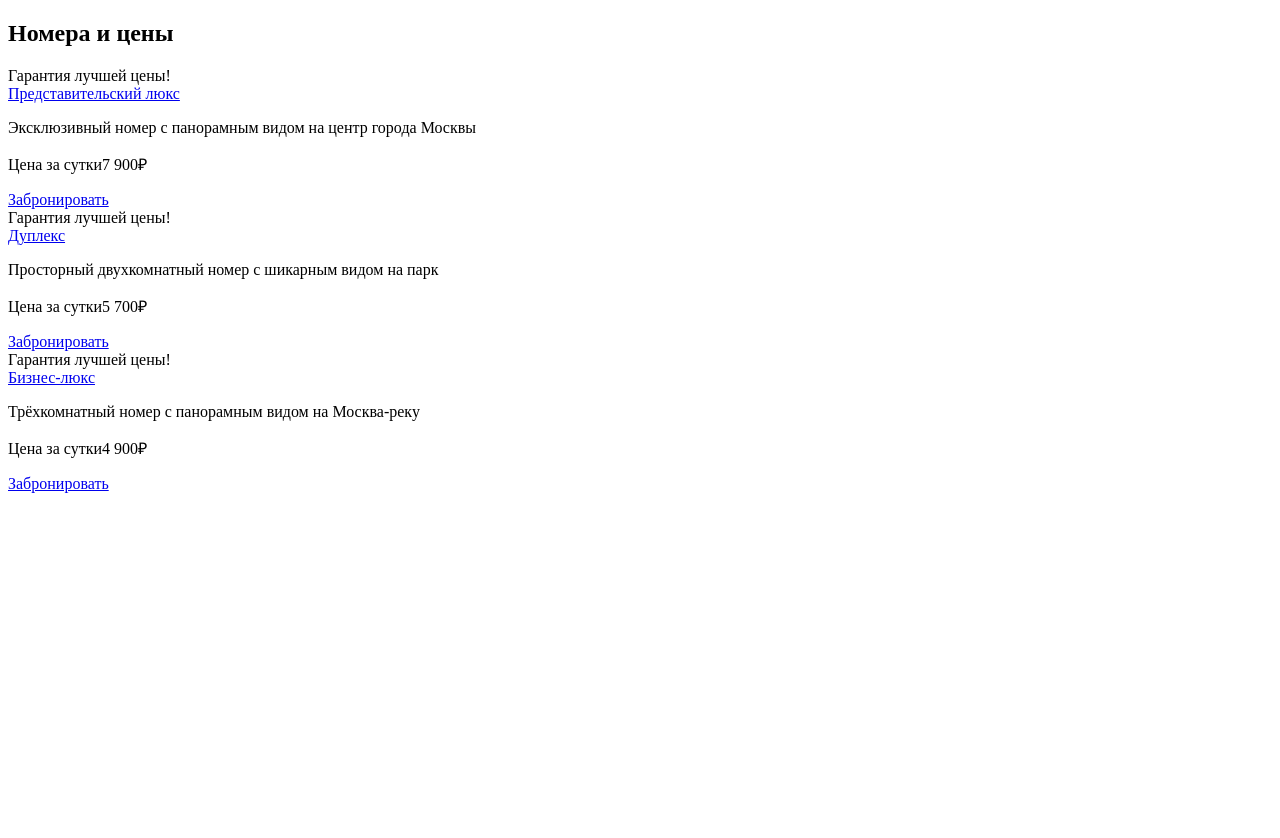
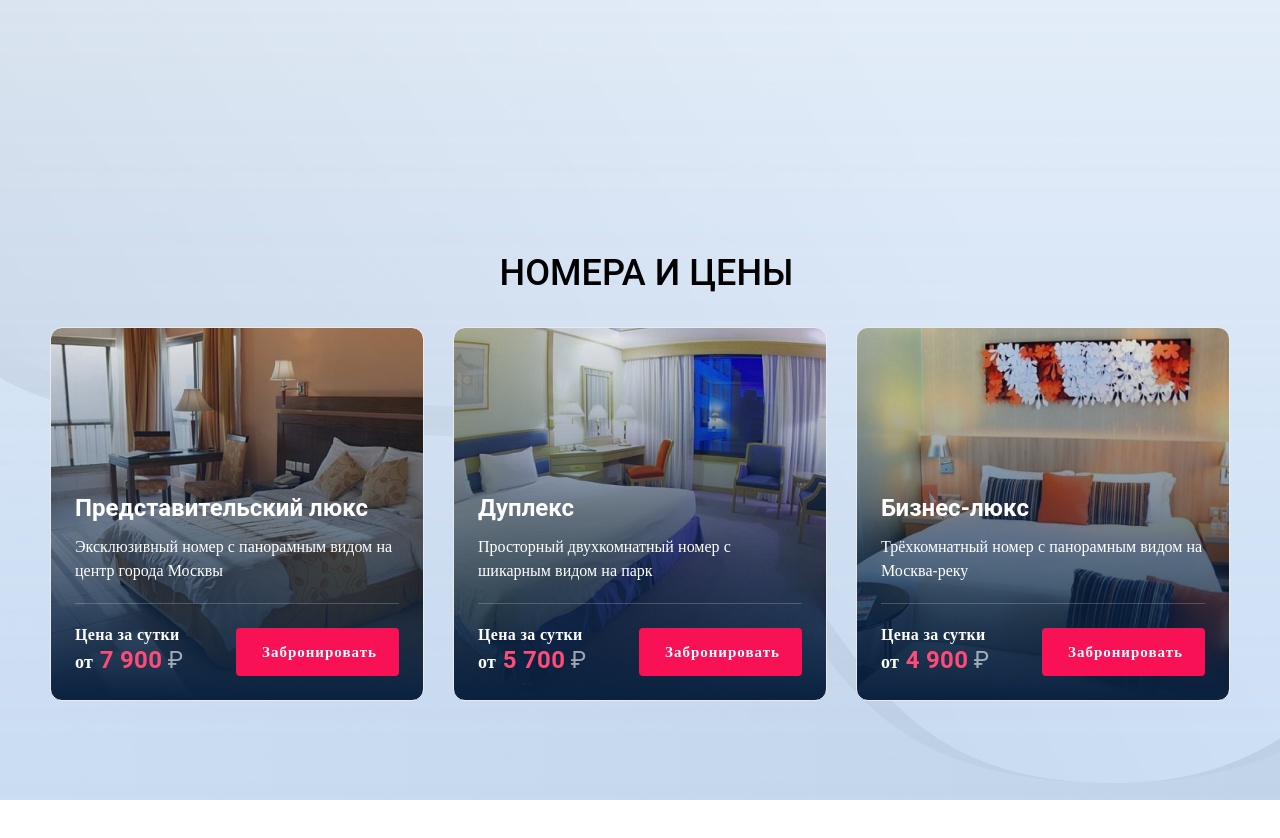
Before and after one commit to maselka/roomsAndPrices, a plain HTML site: page index.html in a window 1280 px wide. Before the commit the page ends 800 px from the top, so only its background shows below. Drawn offline with nearby package versions, Linux system fonts and the light colour scheme.

Commit message:
прописал ситили, прописал скрипты, изменения в html верстке, загрузил картинки

```diff
--- /dev/null
+++ b/css/style.css
@@ -0,0 +1,387 @@
+* {
+  margin: 0;
+  padding: 0;
+
+  background: none;
+}
+
+.page-background {
+  position: fixed;
+  z-index: -1;
+
+  height: 100%;
+  width: 100%;;
+
+  background:url("../image/background.png") no-repeat center center;
+  background-size: cover;
+}
+
+.page-content {
+  padding: 24px 15px;
+}
+
+.page-title {
+  padding-left: 2px;
+  padding-bottom: 23px;
+
+  font-family: Roboto, serif;
+  font-style: normal;
+  font-size: 24px;
+  line-height: 32px;
+  font-weight: bold;
+  color: #000000;
+  text-transform: uppercase;
+  text-align: center;
+}
+
+.rooms {
+  display: flex;
+  flex-direction: column;
+  justify-content: space-around;
+  padding-left: 1px;
+  margin: 0 auto;
+  max-width: 290px;
+}
+
+.rooms_item {
+  position: relative;
+
+  display: flex;
+  height: 347px;
+  margin-bottom: 32px;
+  justify-content: center;
+
+  border: 1px solid #EAEAEA;
+  border-radius: 13px;
+  overflow: hidden;
+  background: linear-gradient(180deg, rgba(10, 34, 64, 0.1) 0%, #0A2240 100%);
+}
+
+.rooms_item:hover .guarantee-price {
+  position: absolute;
+  top: 24px;
+  left: 24px;
+
+  display: flex;
+}
+
+.rooms_item:hover .guarantee-price_text {
+  padding: 6px 16px;
+
+  font-style: normal;
+  font-weight: bold;
+  font-size: 14px;
+  font-family: Roboto, serif;
+  color: #FFFFFF;
+
+  background: #FF7647;
+}
+
+.guarantee-price,
+.rooms .reserved .guarantee-price {
+  display: none;
+}
+
+.room_container {
+  display: flex;
+  flex-direction: column;
+  justify-content: flex-end;
+  padding: 0 21px 21px;
+}
+
+.room_photo {
+  position: absolute;
+  z-index: -1;
+
+  height: 100%;
+
+  background: #2D507C;
+}
+
+.room_description {
+  margin-bottom: 18px;
+
+  border-bottom: 1px solid rgba(255, 255, 255, 0.2);
+}
+
+.room_title {
+  display: block;
+  margin-bottom: 8px;
+
+  font-style: normal;
+  font-weight: bold;
+  font-size: 20px;
+  line-height: 32px;
+  font-family: Roboto, serif;
+  text-decoration: none;
+  color: #FFFFFF;
+}
+
+.room_title:hover {
+  text-decoration: underline;
+}
+
+.room_title:active {
+  color: rgba(255, 255, 255, 0.5);
+  text-decoration: none;
+}
+
+.room_text {
+  display: block;
+  margin-bottom: 20px;
+
+  font-style: normal;
+  font-weight: normal;
+  font-size: 14px;
+  line-height: 21px;
+  font-family: Open Sans, serif;
+  color: #FFFFFF;
+}
+
+.reserve_text {
+  display: block;
+  margin-bottom: 15px;
+
+  font-style: normal;
+  font-weight: bold;
+  font-size: 14px;
+  line-height: 21px;
+  font-family: Open Sans, serif;;
+  letter-spacing: 0.3px;
+  color: #FFFFFF;
+}
+
+.reserve_text__from {
+  font-size: 17px;
+  line-height: 24px;
+}
+
+.reserve_text__price {
+  font-style: normal;
+  font-weight: bold;
+  font-size: 20px;
+  line-height: 32px;
+  font-family: Roboto, serif;
+  color: #FF4B77;
+}
+
+.reserve_text__rub {
+  font-style: normal;
+  font-weight: normal;
+  font-size: 20px;
+  line-height: 32px;
+  font-family: Roboto, serif;
+  color: rgba(255, 255, 255, 0.6);
+}
+
+.reserve_btn {
+  display: block;
+  padding: 8px 0 10px 3px;
+
+  font-style: normal;
+  font-weight: bold;
+  font-size: 14px;
+  line-height: 24px;
+  font-family: Open Sans, serif;
+  letter-spacing: 0.3px;
+  color: #FFFFFF;
+  text-decoration: none;
+  text-align: center;
+
+  background: #F91155;
+  border-radius: 3px;
+}
+
+.reserve_btn:hover {
+  background: #D8003F;
+  box-shadow: 0 4px 4px rgba(0, 0, 0, 0.25);
+}
+
+.reserve_btn:active {
+  color: #F9637C;
+
+  background: #D8003F;
+}
+
+.reserved .room_container{
+  background: rgba(255, 255, 255, 0.4);
+}
+
+
+.reserved .reserved_text {
+  display: block;
+}
+
+.reserved_text {
+  position: absolute;
+  bottom: 0;
+
+  display: none;
+  width: 100%;
+  padding: 54px 0;
+
+  font-style: normal;
+  font-weight: normal;
+  font-size: 14px;
+  line-height: 21px;
+  font-family: Open Sans, serif;
+  text-align: center;
+  color: #FFFFFF;
+
+  background: #3C3E43;
+}
+
+.reserved_text__link {
+  color: #FF4B77;
+}
+
+.visually-hidden {
+  position: absolute;
+  width: 1px;
+  height: 1px;
+  margin: -1px;
+  border: 0;
+  padding: 0;
+  white-space: nowrap;
+  clip-path: inset(100%);
+  clip: rect(0 0 0 0);
+  overflow: hidden;
+}
+
+@media all and (min-width: 768px) {
+  .page-content {
+    padding: 28px 20px;
+  }
+
+  .page-title {
+    padding-bottom: 25px;
+
+    font-weight: 500;
+    font-size: 36px;
+    line-height: 55px;
+  }
+
+  .rooms {
+    flex-flow: row wrap;
+    max-width: 728px;
+  }
+
+  .rooms_item {
+    width: 336px;
+    height: 420px;
+    margin-bottom: 34px;
+
+    border-radius: 10px;
+  }
+
+  .room_container {
+    padding: 0 24px 24px;
+  }
+
+  .room_description {
+    margin-bottom: 16px;
+  }
+
+  .room_title {
+    margin-bottom: 10px;
+
+    font-size: 24px;
+    line-height: 32px;
+  }
+
+  .room_text {
+    margin-bottom: 21px;
+
+    font-size: 16px;
+    line-height: 24px;
+  }
+
+  .reserve_text {
+    margin-bottom: 16px;
+
+    font-size: 16px;
+    line-height: 25px;
+  }
+
+  .reserve_text__from {
+    font-size: 18px;
+  }
+
+  .reserve_text__price {
+    margin-left: 2px;
+
+    font-size: 24px;
+    line-height: 31px;
+  }
+
+  .reserve_text__rub {
+    margin-left: 1px;
+
+    font-size: 23px;
+    line-height: 30px;
+  }
+
+  .reserve_btn {
+    padding: 11px 0 13px 3px;
+
+    letter-spacing: 1px;
+    font-size: 15px;
+
+    border-radius: 4px;
+  }
+
+  .reserved_text {
+    padding: 60px 0 ;
+  }
+}
+
+@media all and (min-width: 1280px) {
+  .page-content {
+    padding: 246px 50px;
+  }
+
+  .page-title {
+    padding-left: 13px;
+    padding-bottom: 26px;
+  }
+
+  .rooms {
+    padding: 0;
+    max-width: 1180px;
+    justify-content: space-between;
+
+  }
+
+  .rooms_item {
+    width: 372px;
+    height: 372px;
+    margin-bottom: 0;
+
+    border-radius: 12px;
+  }
+
+  .room_description {
+    margin-bottom: 20px;
+  }
+
+  .reserve {
+    display: flex;
+    justify-content: space-between;
+    align-items: flex-end;
+  }
+
+  .reserve_text {
+    margin-bottom: 0;
+    margin-right: 29px;
+
+    line-height: 21px;
+  }
+
+  .reserve_btn {
+    padding: 11px 22px 13px 26px;
+  }
+
+  .reserved_text {
+    padding: 25px 0 29px;
+  }
+}
--- a/index.html
+++ b/index.html
@@ -1,69 +1,104 @@
 <!DOCTYPE html>
 <html lang="ru">
   <head>
+    <link href="https://fonts.googleapis.com/css?family=Open+Sans:400,600,300" rel="stylesheet">
+    <link rel="stylesheet" href="css/style.css">
     <meta charset="UTF-8">
-    <title>Rooms And Prices</title>
+    <meta name="viewport" content="width=device-width, initial-scale=1" />
+    <title>Номера и цены</title>
   </head>
   <body>
-    <article>
-      <h1>Номера и цены</h1>
-      <section>
-        <div>
-          <div>
-            <span>Гарантия лучшей цены!</span>
-          </div>
-          <a href="#">Представительский люкс</a>
-          <p>
+    <div class="page-background"></div>
+    <article class="page-content">
+      <h1 class="page-title">Номера и цены</h1>
+      <div class="rooms">
+        <section class="rooms_item">
+          <img class="room_photo" src="image/executive-suite.jpg" alt="Представительский люкс">
+          <div class="room_container">
+            <div class="room_description">
+              <h2><a class="room_title" href="#">Представительский люкс</a></h2>
+              <p class="room_text">
                 Эксклюзивный номер с панорамным видом на центр города Москвы
               </p>
             </div>
-        <div>
-          <p>
-            Цена за сутки<span>7 900</span><span>₽</span>
+            <div class="reserve">
+              <p class="reserve_text">
+                Цена за сутки<br>
+                <span class="reserve_text__from"> от</span>
+                <span class="reserve_text__price"> 7 900</span>
+                <span class="reserve_text__rub"> ₽</span>
               </p>
-          <a href="#">
-            <span>Забронировать</span>
+              <a class="reserve_btn" href="#">
+                Забронировать
               </a>
             </div>
+          </div>
+          <p class="reserved_text">
+            Номер зарезервирован
+            <br>
+            Перейти к<span class="reserved_text__link"> оплате</span>
+          </p>
         </section>
-      <section>
-        <div>
-          <div>
-            <span>Гарантия лучшей цены!</span>
+        <section class="rooms_item">
+          <img class="room_photo" src="image/duplex.jpg" alt="Дуплекс">
+          <div class="room_container">
+            <div class="guarantee-price">
+              <span class="guarantee-price_text">Гарантия лучшей цены!</span>
+              <img class="guarantee-price_icon" src="image/icon-discount.png" alt="">
             </div>
-          <a href="#">Дуплекс</a>
-          <p>
+            <div class="room_description">
+              <h2><a class="room_title" href="#">Дуплекс</a></h2>
+              <p class="room_text">
                 Просторный двухкомнатный номер с шикарным видом на парк
               </p>
             </div>
-        <div>
-          <p>
-            Цена за сутки<span>5 700</span><span>₽</span>
+            <div class="reserve">
+              <p class="reserve_text">
+                Цена за сутки<br>
+                <span class="reserve_text__from"> от</span>
+                <span class="reserve_text__price"> 5 700</span>
+                <span class="reserve_text__rub"> ₽</span>
               </p>
-          <a href="#">
-            <span>Забронировать</span>
+              <a class="reserve_btn" href="#">
+                Забронировать
               </a>
             </div>
+          </div>
+          <p class="reserved_text">
+            Номер зарезервирован
+            <br>
+            Перейти к<span class="reserved_text__link"> оплате</span>
+          </p>
         </section>
-      <section>
-        <div>
-          <div>
-            <span>Гарантия лучшей цены!</span>
-          </div>
-          <a href="#">Бизнес-люкс</a>
-          <p>
+        <section class="rooms_item">
+          <img class="room_photo reserved_background" src="image/business-suite.jpg" alt="Бизнес-люкс">
+          <div class="room_container">
+            <div class="room_description">
+              <h2><a class="room_title" href="#">Бизнес-люкс</a></h2>
+              <p class="room_text">
                 Трёхкомнатный номер с панорамным видом на Москва-реку
               </p>
             </div>
-        <div>
-          <p>
-            Цена за сутки<span>4 900</span><span>₽</span>
+            <div class="reserve">
+              <p class="reserve_text">
+                Цена за сутки<br>
+                <span class="reserve_text__from"> от</span>
+                <span class="reserve_text__price"> 4 900</span>
+                <span class="reserve_text__rub"> ₽</span>
               </p>
-          <a href="#">
-            <span>Забронировать</span>
+              <a class="reserve_btn" href="#">
+                Забронировать
               </a>
             </div>
+          </div>
+          <p class="reserved_text">
+            Номер зарезервирован
+            <br>
+            Перейти к<span class="reserved_text__link"> оплате</span>
+          </p>
         </section>
+      </div>
     </article>
+    <script src="js/script.js"></script>
   </body>
 </html>
--- /dev/null
+++ b/js/script.js
@@ -0,0 +1,20 @@
+let reserveButtons = document.getElementsByClassName("reserve_btn");
+
+for( let i = 0; i < reserveButtons.length; i++) {
+    reserveButtons[i].addEventListener("click", reserveButtonHandler);
+}
+
+function reserveButtonHandler (e) {
+    e.target.offsetParent.addEventListener("mouseleave", addReserved);
+}
+
+function addReserved (e) {
+    e.target.classList.add("reserved");
+    e.target.removeEventListener("mouseleave", addReserved);
+    e.target.addEventListener("click", removeReserved);
+}
+
+function removeReserved (e) {
+    e.currentTarget.classList.remove("reserved")
+    e.currentTarget.removeEventListener("click", removeReserved);
+}
```
Also changed, not shown: image/background.png (added), image/business-suite.jpg (added), image/duplex.jpg (added), image/executive-suite.jpg (added), image/icon-discount.png (added). Lines whose indentation alone changed are shown as unchanged.
